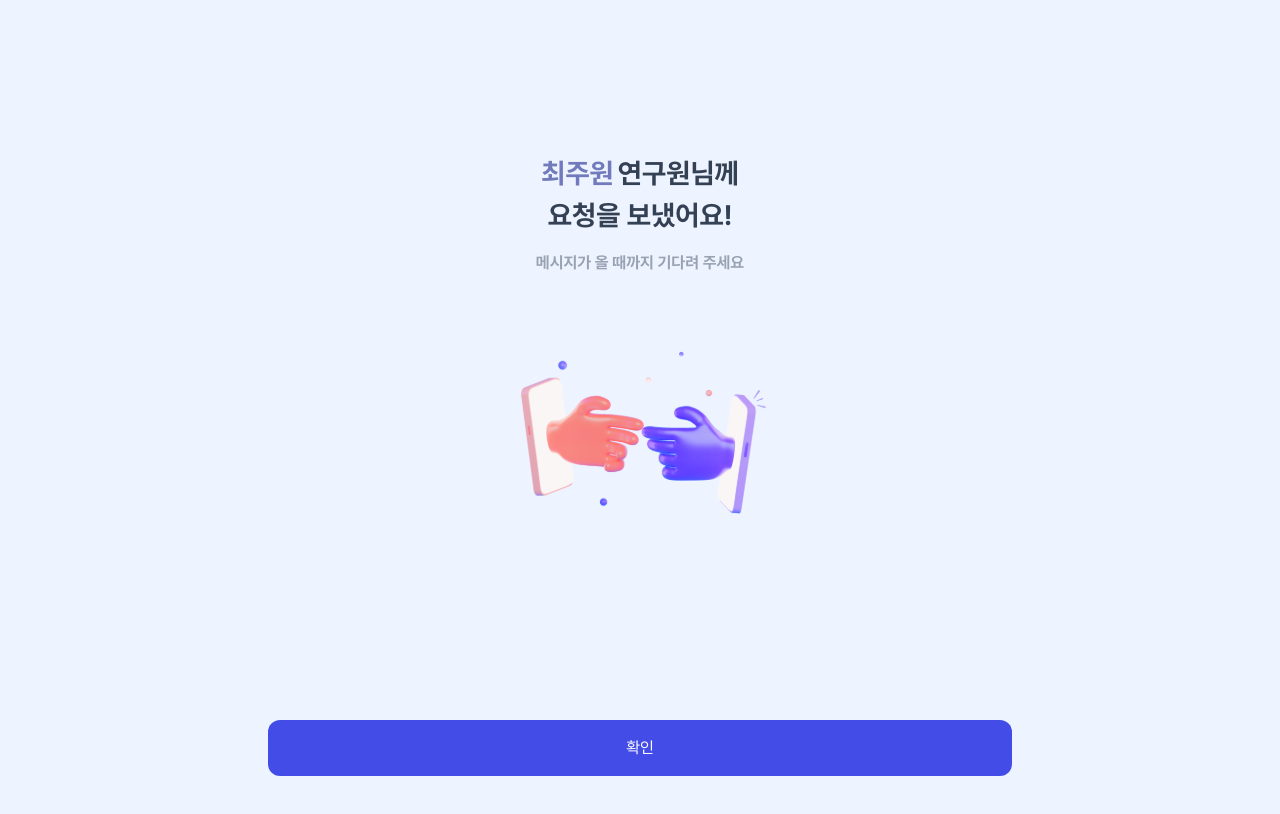
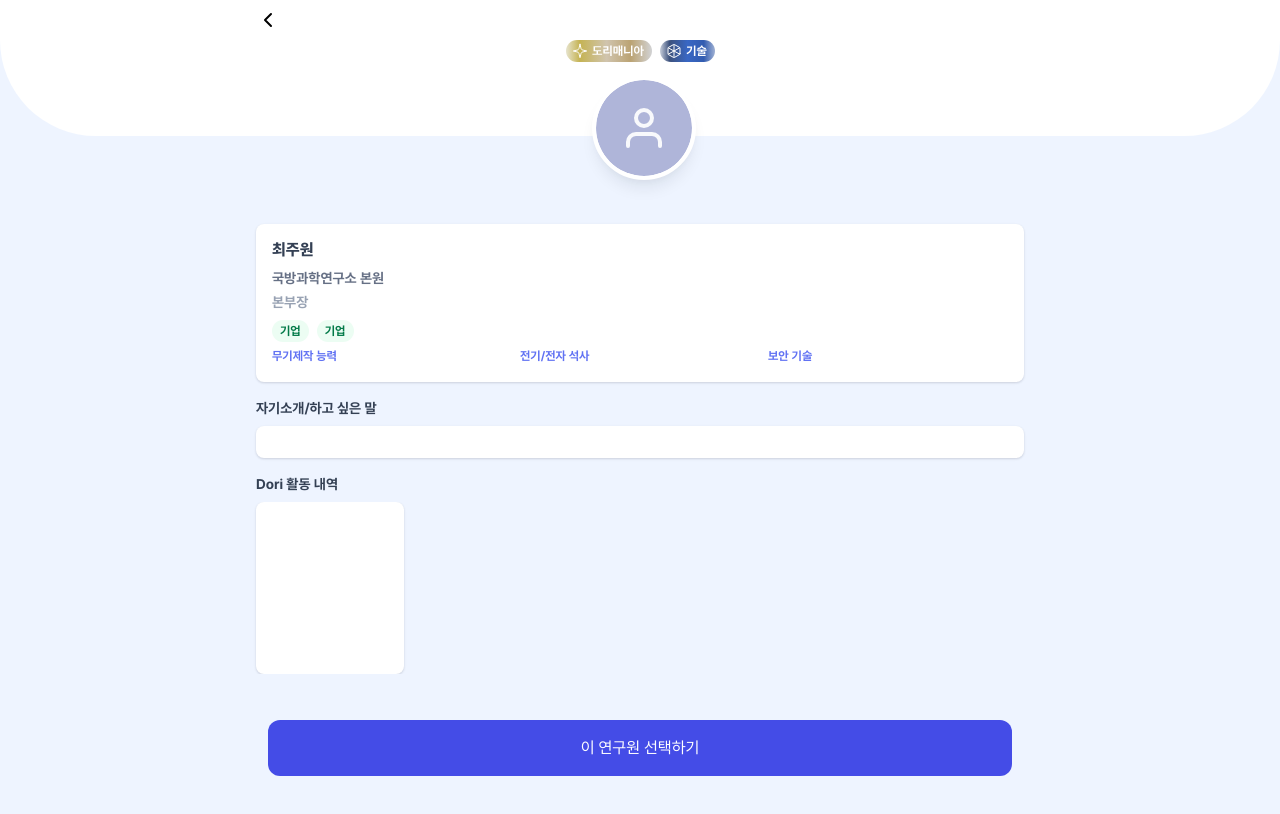
Before and after one commit to SPARCS-Service-Hackathon-2024/A9-Dori, a React (Vite) app in the folder web/: page /selectUser in a window 1280 px wide. Shown: the top 814 px of the page. Built offline with nearby package versions, Linux system fonts and the light colour scheme.

Commit message:
Add: AdaptivehorizontalScroll

```diff
--- a/web/src/components/AdaptiveDiv/AdaptiveCenterDiv.jsx
+++ b/web/src/components/AdaptiveDiv/AdaptiveCenterDiv.jsx
@@ -2,7 +2,7 @@ const AdaptiveCenterDiv = ({ children, ...divProps }) => (
   <div
     css={{
       position: "relative",
-      width: `calc(min(788px, 100%) - 20px)`,
+      width: `calc(min(808px, 100%) - 40px)`,
       margin: "auto",
     }}
     {...divProps}
--- /dev/null
+++ b/web/src/components/AdaptiveDiv/AdaptivehorizontalScroll.jsx
@@ -0,0 +1,34 @@
+import { css } from "@emotion/react";
+
+const AdaptivehorizontalScroll = ({ children, ...divProps }) => {
+  return (
+    <div
+      css={css`
+        display: flex;
+        position: relative;
+        overflow-x: auto;
+        -ms-overflow-style: none;
+        scrollbar-width: none;
+        &::-webkit-scrollbar {
+          display: none;
+        }
+      `}
+      {...divProps}
+    >
+      <div
+        css={css`
+          padding: 0 20px 0 max(calc(50% - 768px / 2), 20px);
+        `}
+      >
+        {children}
+      </div>
+    </div>
+  );
+};
+
+export default AdaptivehorizontalScroll;
+
+`
+@media (max-width: 788px) {
+  padding: 0 20px;
+}`;
--- /dev/null
+++ b/web/src/components/Container/index.jsx
@@ -0,0 +1,16 @@
+const Container = ({ children, ...divProps }) => (
+  <div
+    css={{
+      boxSizing: "border-box",
+      borderRadius: "8px",
+      background: "#FFFFFF",
+      boxShadow:
+        "0px 1px 2px 0px rgba(16, 24, 40, 0.06), 0px 1px 3px 0px rgba(16, 24, 40, 0.10)",
+    }}
+    {...divProps}
+  >
+    {children}
+  </div>
+);
+
+export default Container;
--- a/web/src/pages/ResearcherHere/ResearchElem.jsx
+++ b/web/src/pages/ResearcherHere/ResearchElem.jsx
@@ -1,7 +1,16 @@
 import { memo } from "react";
 import AdaptiveCenterDiv from "../../components/AdaptiveDiv/AdaptiveCenterDiv";
 import Tag from "../../components/Tag";
-import HashTag from "./HashTag";
+import HashTag from "../../components/Tag/HashTag";
+
+const styleAbility = {
+  flexGrow: 1,
+  width: 0,
+  fontSize: "12px",
+  fontWeight: 700,
+  lineHeight: "20px",
+  color: "#6172F3",
+};
 
 const ResearchElem = ({
   tags = [],
@@ -9,14 +18,6 @@ const ResearchElem = ({
   companyName = "국방과학 연구소",
   roleName = "본부장",
 }) => {
-  const styleAbility = {
-    flexGrow: 1,
-    width: 0,
-    fontSize: "12px",
-    fontWeight: 700,
-    lineHeight: "20px",
-    color: "#6172F3",
-  };
   return (
     <div
       css={{
--- a/web/src/pages/SelectUser/Header.jsx
+++ b/web/src/pages/SelectUser/Header.jsx
@@ -11,6 +11,7 @@ const Header = () => (
         height: "40px",
         width: "100%",
         background: "#FFFFFF",
+        zIndex: 50,
       }}
     >
       <AdaptiveCenterDiv
--- a/web/src/pages/SelectUser/Profile/index.jsx
+++ b/web/src/pages/SelectUser/Profile/index.jsx
@@ -1,9 +1,21 @@
 import AdaptiveCenterDiv from "../../../components/AdaptiveDiv/AdaptiveCenterDiv";
+import AdaptivehorizontalScroll from "../../../components/AdaptiveDiv/AdaptivehorizontalScroll";
+import Container from "../../../components/Container";
 import Footer from "../../../components/Footer";
 import Tag from "../../../components/Tag";
+import HashTag from "../../../components/Tag/HashTag";
 import Bottom from "../Bottom";
 import Header from "../Header";
 import iconDefaultProfile from "./iconDefaultProfile.svg";
+
+const styleAbility = {
+  flexGrow: 1,
+  width: 0,
+  fontSize: "12px",
+  fontWeight: 700,
+  lineHeight: "20px",
+  color: "#6172F3",
+};
 
 const Profile = () => {
   return (
@@ -56,16 +68,96 @@ const Profile = () => {
         </div>
       </div>
       <div css={{ height: "88px" }} />
-      <AdaptiveCenterDiv
-        css={{
-          boxSizing: "border-box",
-          padding: "16px",
-          borderRadius: "8px",
-          background: "#FFFFFF",
-          boxShadow:
-            "0px 1px 2px 0px rgba(16, 24, 40, 0.06), 0px 1px 3px 0px rgba(16, 24, 40, 0.10)",
-        }}
-      ></AdaptiveCenterDiv>
+      <AdaptiveCenterDiv>
+        <Container css={{ padding: "16px" }}>
+          <div
+            css={{
+              fontSize: "16px",
+              lineHeight: "20px",
+              fontWeight: 800,
+              color: "#344054",
+            }}
+          >
+            최주원
+          </div>
+          <div
+            css={{
+              marginTop: "8px",
+              fontSize: "14px",
+              lineHeight: "20px",
+              fontWeight: 700,
+              color: "#667085",
+            }}
+          >
+            국방과학연구소 본원
+          </div>
+          <div
+            css={{
+              marginTop: "4px",
+              fontSize: "14px",
+              lineHeight: "20px",
+              fontWeight: 700,
+              color: "#98A2B3",
+            }}
+          >
+            본부장
+          </div>
+          <div
+            css={{
+              marginTop: "8px",
+              display: "flex",
+              flexWrap: "wrap",
+              gap: "8px",
+            }}
+          >
+            <HashTag name="기업" />
+            <HashTag name="기업" />
+          </div>
+          <div
+            css={{
+              marginTop: "4px",
+              display: "flex",
+              gap: "8px",
+            }}
+          >
+            <div css={styleAbility}>무기제작 능력</div>
+            <div css={styleAbility}>전기/전자 석사</div>
+            <div css={styleAbility}>보안 기술</div>
+          </div>
+        </Container>
+        <div
+          css={{
+            marginTop: "16px",
+            marginBottom: "8px",
+            fontSize: "14px",
+            lineHeight: "20px",
+            fontWeight: 700,
+            color: "#344054",
+          }}
+        >
+          자기소개/하고 싶은 말
+        </div>
+        <Container css={{ padding: "16px" }}></Container>
+        <div
+          css={{
+            marginTop: "16px",
+            marginBottom: "8px",
+            fontSize: "14px",
+            lineHeight: "20px",
+            fontWeight: 700,
+            color: "#344054",
+          }}
+        >
+          Dori 활동 내역
+        </div>
+      </AdaptiveCenterDiv>
+      <AdaptivehorizontalScroll>
+        <div css={{ display: "flex", gap: "8px" }}>
+          <Container
+            css={{ width: "148px", height: "172px", flexShrink: 0 }}
+          ></Container>
+        </div>
+      </AdaptivehorizontalScroll>
       <Footer />
       <Bottom text="이 연구원 선택하기" />
     </>
--- a/web/src/pages/SelectUser/index.jsx
+++ b/web/src/pages/SelectUser/index.jsx
@@ -8,8 +8,8 @@ const SelectUser = () => {
   useBackgroundColorEffect();
   return (
     <>
-      {/* <Profile /> */}
-      <Success />
+      <Profile />
+      {/* <Success /> */}
     </>
   );
 };
```
Also changed, not shown: web/src/hooks/useBodySize.js (added, +18 -0 lines), web/src/components/Tag/HashTag.jsx (renamed from web/src/pages/ResearcherHere/HashTag.jsx).
